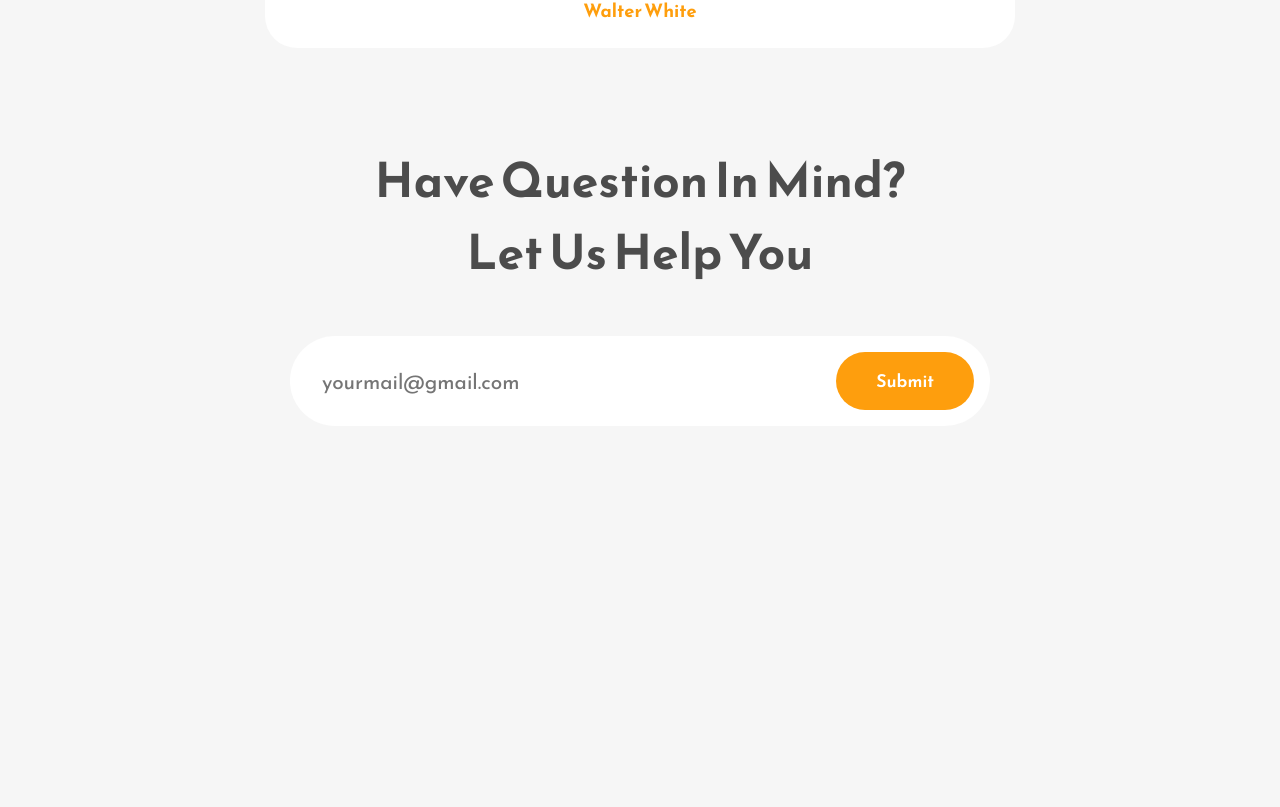
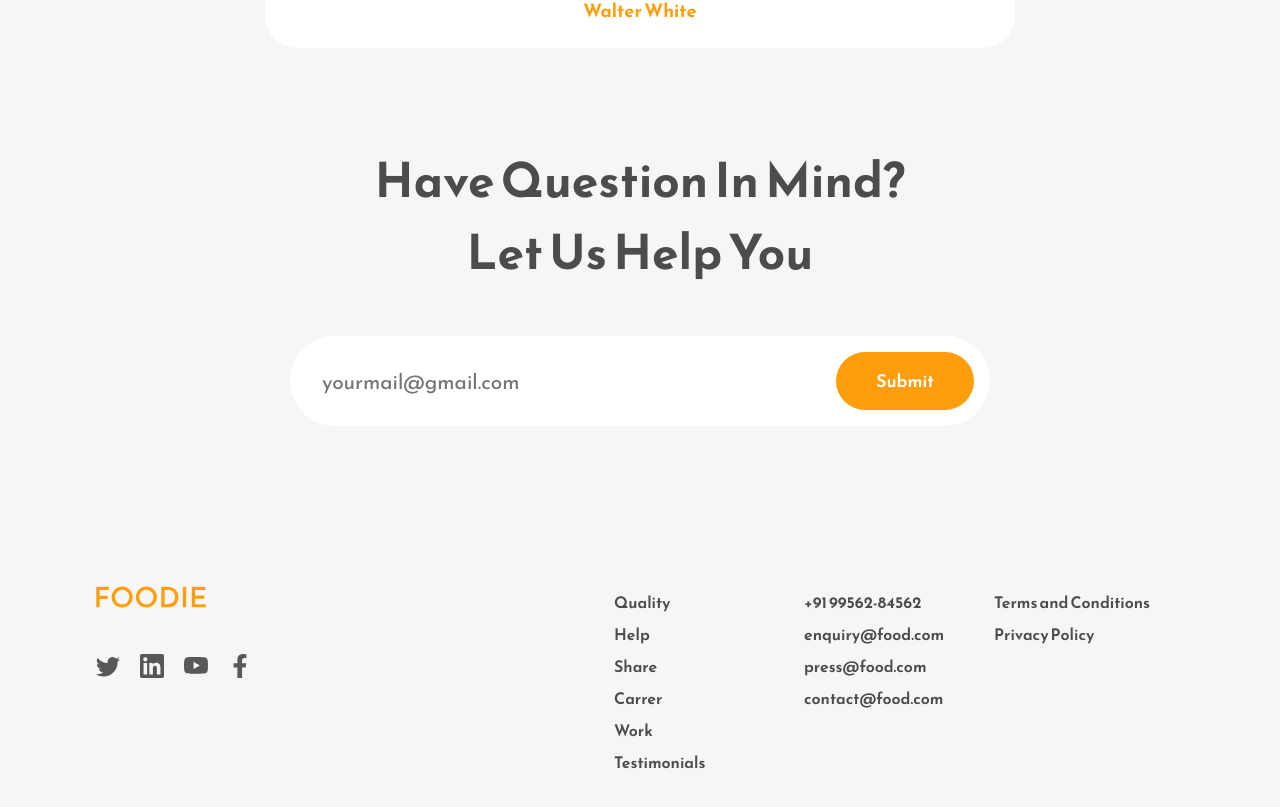
Before and after one commit to sathish0305/Restaurant-app, a React (Create React App) app: page / in a window 1280 px wide. Shown: the part 3148-3955 px from the top of the page. Before the commit the page ends 3670 px from the top, so only its background shows below. Built offline with nearby package versions, Linux system fonts and the light colour scheme.

Commit message:
Footer-section

```diff
--- a/src/component/Contact.js
+++ b/src/component/Contact.js
@@ -1,4 +1,5 @@
 import React from 'react'
+import Footer from './Footer'
 
 function Contact() {
   return (
@@ -15,6 +16,7 @@
             </button>
         </div>
       </div>
+      <Footer />
     </div>
   )
 }
--- /dev/null
+++ b/src/component/Footer.js
@@ -0,0 +1,49 @@
+import React from 'react'
+import FooterLogo from '../assets/Logo.svg'
+import {BsTwitter} from 'react-icons/bs'
+import {SiLinkedin} from 'react-icons/si'
+import {BsYoutube} from 'react-icons/bs'
+import {FaFacebookF} from 'react-icons/fa'
+
+
+function Footer() {
+  return (
+    <div>
+        <div className="footer-wrapper">
+            <div className="footer-section-one">
+                <div className="footer-logo-container">
+                    <img src={FooterLogo} alt="" />
+                </div>
+                <div className="footer-icons">
+                    <BsTwitter />
+                    <SiLinkedin />
+                    <BsYoutube />
+                    <FaFacebookF />
+                </div>
+            </div>
+            <div className="footer-section-two">
+                <div className="footer-section-columns">
+                    <span>Quality</span>
+                    <span>Help</span>
+                    <span>Share</span>
+                    <span>Carrer</span>
+                    <span>Work</span>
+                    <span>Testimonials</span>
+                </div>
+                <div className="footer-section-columns">
+                    <span>+91 99562-84562</span>
+                    <span>enquiry@food.com</span>
+                    <span>press@food.com</span>
+                    <span>contact@food.com</span>
+                </div>
+                <div className="footer-section-columns">
+                    <span>Terms and Conditions</span>
+                    <span>Privacy Policy</span>
+                </div>
+            </div>
+        </div>
+    </div>
+  )
+}
+
+export default Footer
--- a/src/component/NavigationBar.jsx
+++ b/src/component/NavigationBar.jsx
@@ -60,7 +60,7 @@
                   <HiOutlineBars3 onClick={() => setOpenMenu(true)} />
                 </div>
 
-                <Drawer open={openMenu} onClose={() => setOpenMenu(false)} anchor="right">
+                <Drawer open={openMenu} onClose={() => setOpenMenu(false)} anchor="left">
         <Box
           sx={{ width: 250 }}
           role="presentation"
--- a/src/component/Work.js
+++ b/src/component/Work.js
@@ -13,12 +13,12 @@
         },
         {
             Image : ChooseMeals,
-            title : 'Pick Meals',
+            title : 'Choose Meals',
             text : ' Elevate your dining with an extensive selection of fine wines and beverages. '
         },
         {
             Image : DeliveryMeals,
-            title : 'Pick Meals',
+            title : 'Delivery',
             text : 'Savor delectable dishes made from the freshest, locally sourced ingredients, ensuring an unforgettable dining experience. '
         }
     ]
```
